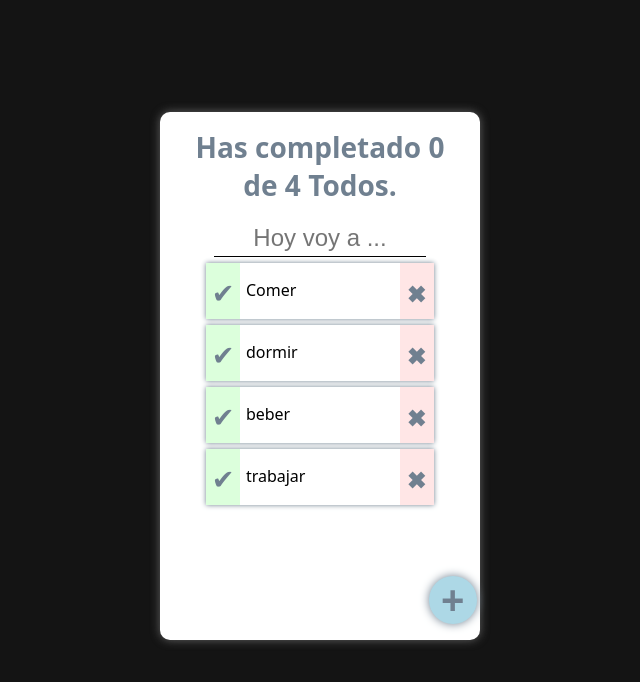
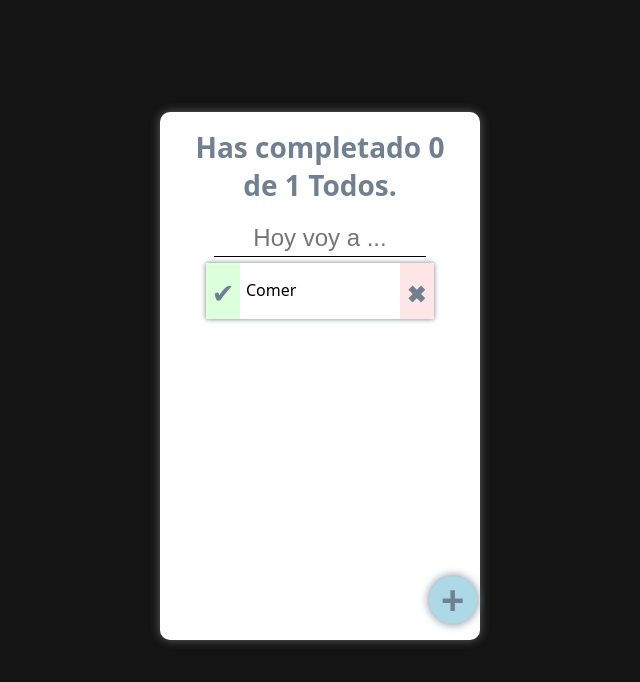
Before and after one commit to Gtifaro/Tasker, a React (Create React App) app: page / in a window 1280 px wide. Shown: the top 682 px of the page, without its empty margins (320-960 px from the left). Built offline with nearby package versions, Linux system fonts and the light colour scheme.

Commit message:
Generate some features

```diff
--- a/src/App.js
+++ b/src/App.js
@@ -9,13 +9,12 @@ import "./styles/App.css";
 function App() {
 
   const [search, setSearch] = useState('');
+
+  var Todo = [
+    {text: "Comer", finished: false}
+  ]
   const [todos, setTodos] = useState(Todo);
-  var Todo = [
-    {text: "Comer", finished: false},
-    {text: "dormir", finished: false},
-    {text: "beber", finished: false},
-    {text: "trabajar", finished: false}
-  ]
+
 
   function searchTodos(todos){
     let todo = todos.text.toLowerCase();
@@ -27,16 +26,16 @@ function App() {
     <React.Fragment>
       <div className="container">
         <div className="content">
-          <TodoCounter todos={Todo} />
+          <TodoCounter todos={todos} />
           <TodoSearch
             search={search}
             setSearch={setSearch}
           />
           <TodoList>
-            {search === '' ? Todo.map(todos => (
+            {search === '' ? todos.map(todos => (
               <TodoItem key={todos.text} text={todos.text} finished={todos.finished}/>
             )) :
-            Todo.filter((todo) => searchTodos(todo)).map(todos => (
+            todos.filter((todo) => searchTodos(todo)).map(todos => (
               <TodoItem key={todos.text} text={todos.text} finished={todos.finished}/>
             ))}
           </TodoList>
```
